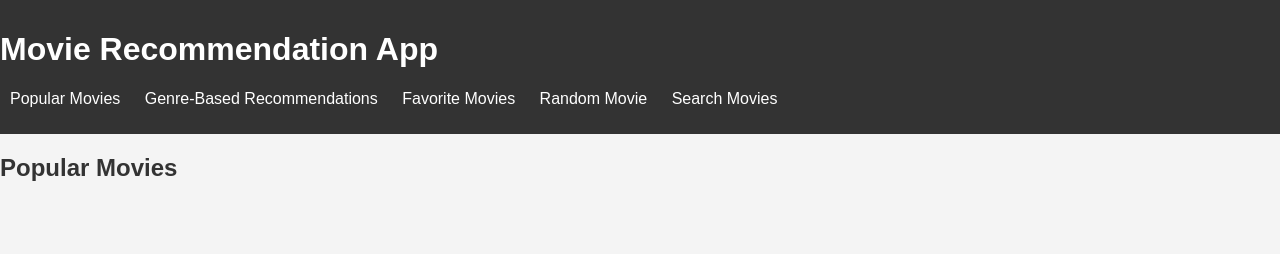
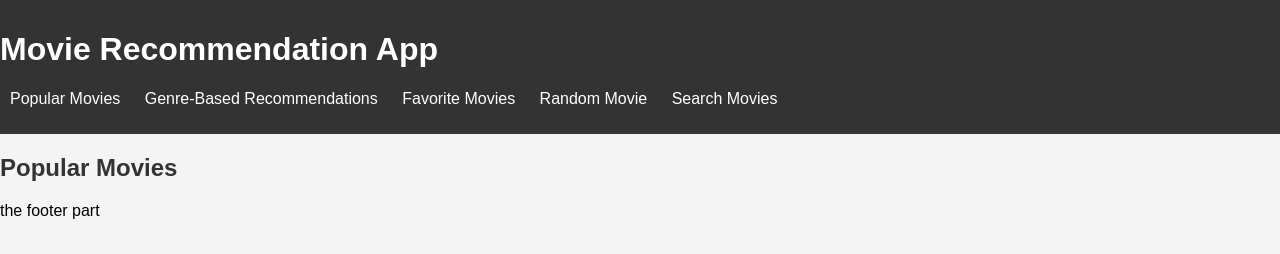
Before and after one commit to rabumaabraham/movie-recommendation-app, a plain HTML site: page index.html in a window 1280 px wide. Drawn offline with Linux system fonts and the light colour scheme; no server answers.

Commit message:
added footer tag

```diff
--- a/index.html
+++ b/index.html
@@ -58,7 +58,8 @@
             <div id="searchResults"></div>
         </section>
     </main>
-
+    <!--the footer part-->
+    <footer>the footer part</footer>
     <!-- Add type="module" to each script tag -->
     <script type="module" src="js/config.js"></script>
     <script type="module" src="js/main.js"></script>
```
